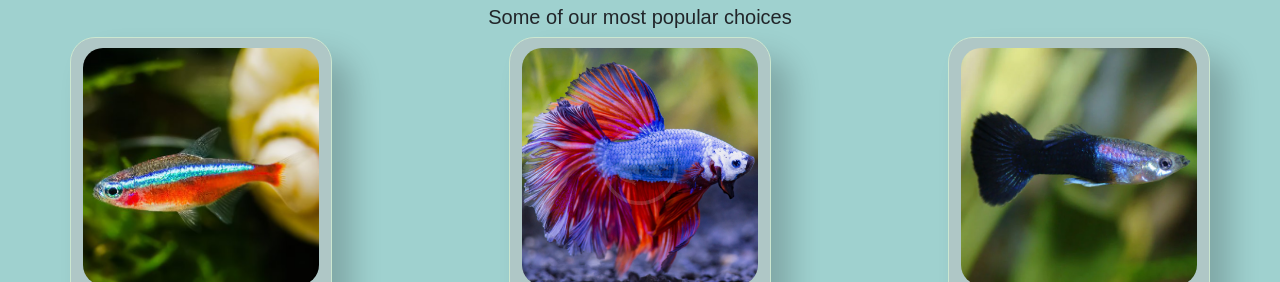
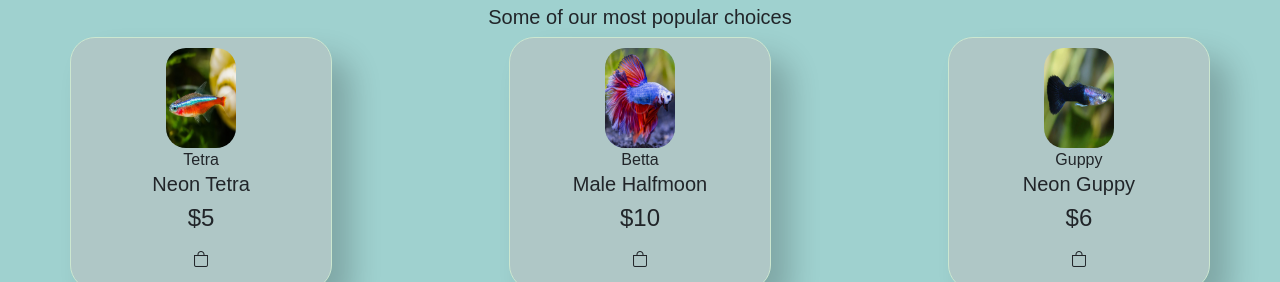
Before and after one commit to Zachry33/Fish-Ecommerce-Store, a website: page client/public/index.html in a window 1280 px wide. Shown: the part 667-949 px from the top of the page. Drawn offline with nearby package versions, Linux system fonts and the light colour scheme; no server answers.

Commit message:
picture size

```diff
--- a/client/public/css/style.css
+++ b/client/public/css/style.css
@@ -88,7 +88,8 @@ body, html {
     background-color: #afc7c6;
 }
 #product1 .pro img{
-  width: 100%;
+  width: 70px;
+  height: 100px;
   border-radius: 20px;
 }
 #product1 button{
```
